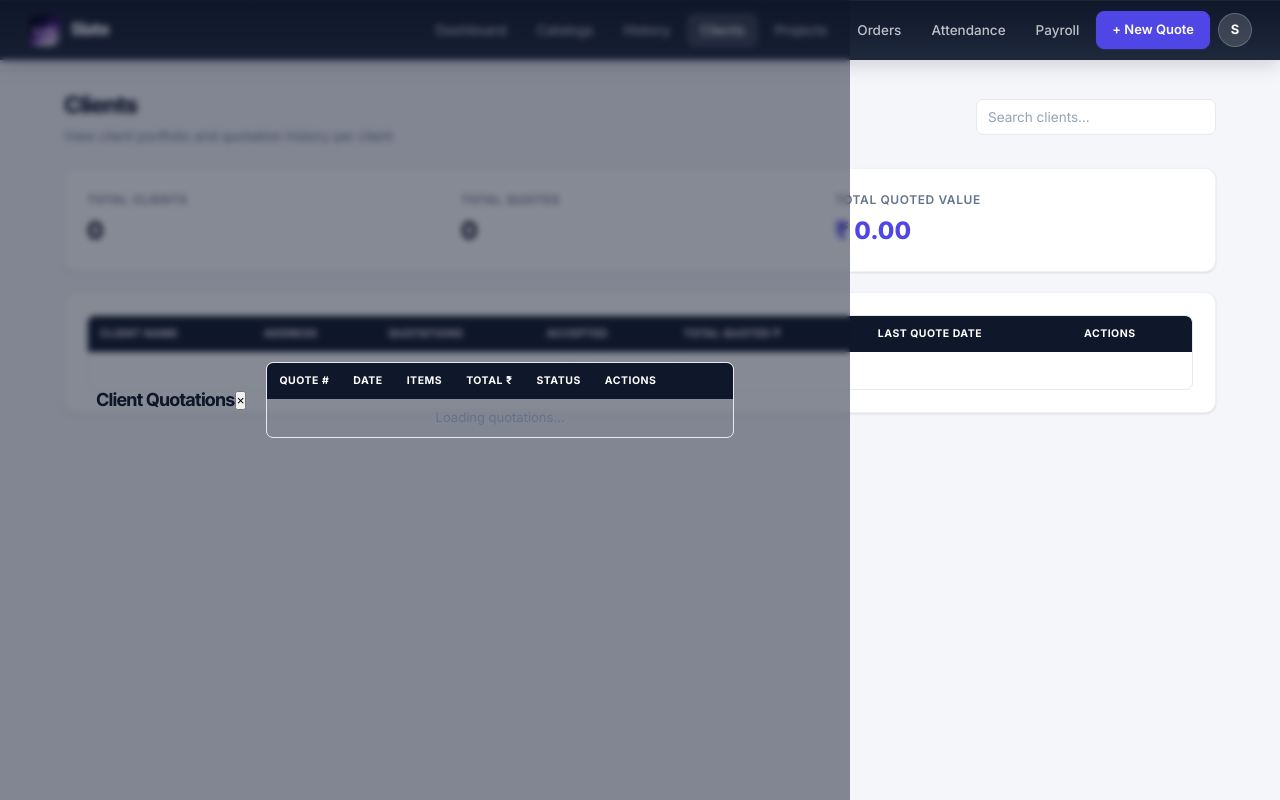
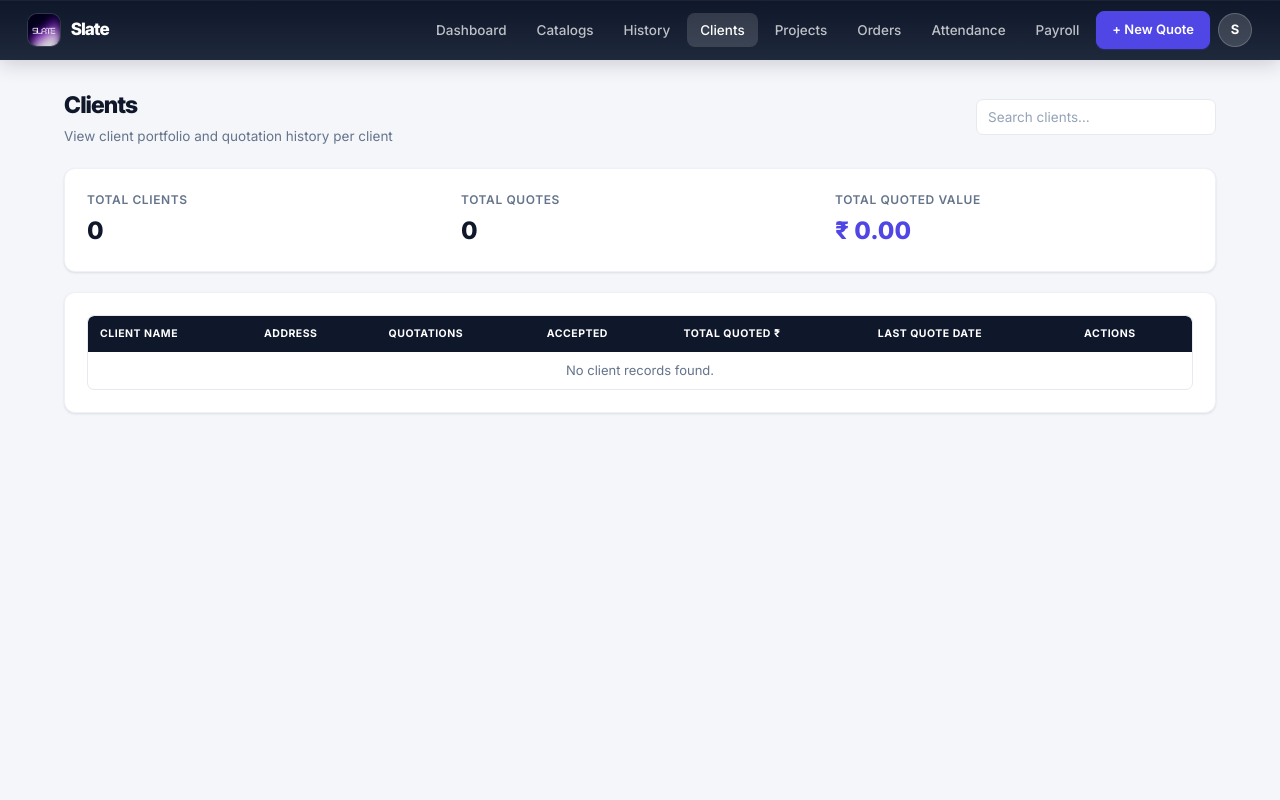
Before and after one commit to Ritvik-Anand/QuoteMaker, a Flask app: page /clients in a window 1280 px wide. Run offline with Flask 3, Linux system fonts and the light colour scheme; the visitor is signed in with stand-in values (Sample User, id 1); data that the repository does not hold is empty; parts of the project's set-up code (start-up, migrations or seed data) failed here and were passed over; some libraries are stand-ins or nearby versions.

Commit message:
Fix modal class mismatch in clients.html to ensure modal is hidden by default

```diff
--- a/templates/clients.html
+++ b/templates/clients.html
@@ -50,16 +50,16 @@
 </div>
 
 <!-- Client History Modal -->
-<div class="modal-overlay hidden" id="client-modal" onclick="if(event.target===this) closeModal()">
-  <div class="modal" style="max-width:850px; width:95%">
+<div id="client-modal" class="modal hidden" onclick="if(event.target===this) closeModal()">
+  <div class="modal-box modal-wide" style="max-width:850px; width:95%">
     <div class="modal-header">
       <div>
-        <h2 id="modal-client-name" style="margin:0; font-size:18px; color:var(--brand)">Client Quotations</h2>
+        <h3 id="modal-client-name">Client Quotations</h3>
         <div id="modal-client-address" style="font-size:13px; color:var(--text-muted); margin-top:2px"></div>
       </div>
-      <button class="modal-close" onclick="closeModal()">&times;</button>
+      <button class="btn-icon" onclick="closeModal()" style="font-size:20px">&times;</button>
     </div>
-    <div class="modal-body" style="padding:16px 20px">
+    <div class="modal-body" style="padding:10px 0">
       <div class="table-wrap">
         <table class="data-table">
           <thead>
```
